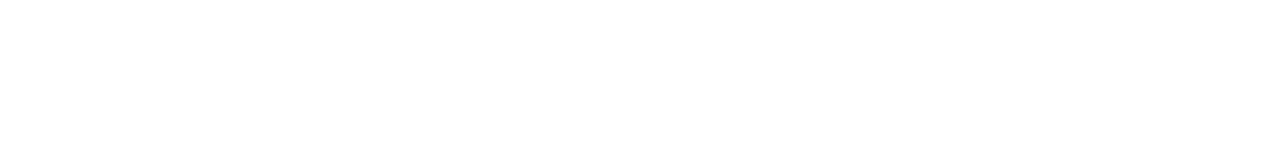
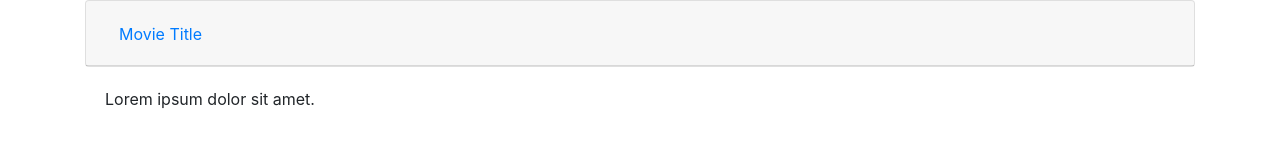
Before and after one commit to sarakane/Project-Me-Finder, a website built with webpack: page src/index.html in a window 1280 px wide. Built offline with nearby package versions, Linux system fonts and the light colour scheme.

Commit message:
Add initial card outline to html.

```diff
--- a/src/index.html
+++ b/src/index.html
@@ -3,9 +3,29 @@
 <head>
   <meta charset="UTF-8">
   <meta name="viewport" content="width=device-width, initial-scale=1.0">
-  <title>Document</title>
+
+  <title>Project Me Finder</title>
 </head>
 <body>
+  <div class="container">
+    <div class="accordian" id="movie-results">
 
+      <div class="card">
+        <div class="card-header" id="headingOne">
+          <h2 class="mb-0">
+            <button class="btn btn-link" type="button" data-toggle="collapse" data-target="#collapseOne" aria-expanded="true" aria-controls="collapseOne">
+              Movie Title
+            </button>
+          </h2>
+        </div>
+      </div>
+
+      <div id="collapseOne" class="collapse show" aria-labelledby="headingOne" data-parent="#movie-results">
+        <div class="card-body">
+          Lorem ipsum dolor sit amet.
+        </div>
+      </div>
+    </div>
+  </div>
 </body>
 </html>
```
